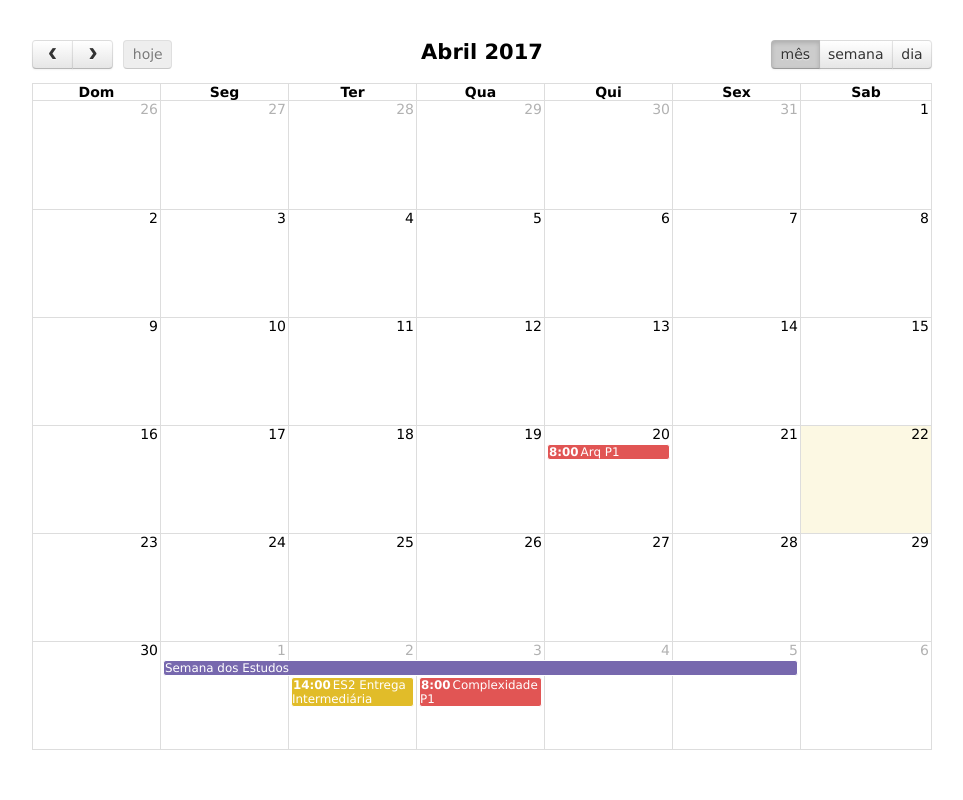
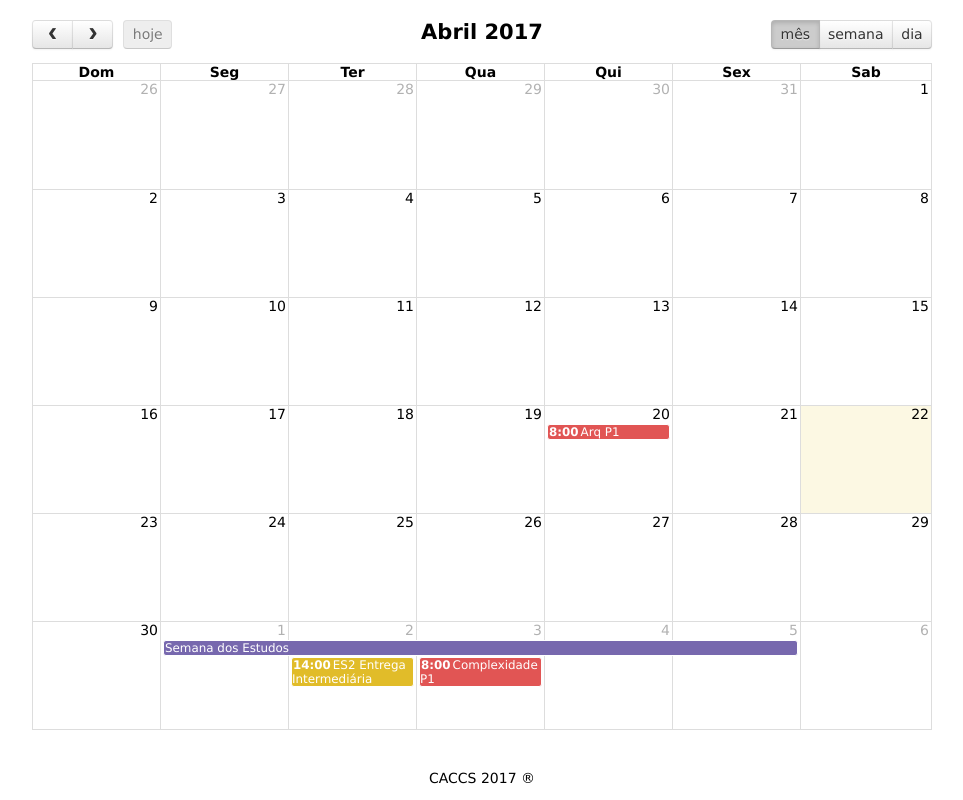
Before and after one commit to caccs/caccs.io, a PHP site: page / in a window 1280 px wide. Shown: the whole page, without its empty margins (158-1121 px from the left). Run offline with PHP 8.4, Linux system fonts and the light colour scheme.

Commit message:
adição do footer

```diff
--- a/index.php
+++ b/index.php
@@ -515,7 +515,14 @@
 	<style type="text/css">
 		body
 		{
-			margin-top: 40px;
+			margin-top: 20px;
+			text-align: center;
+			font-size: 14px;
+			font-family: "Lucida Grande",Helvetica,Arial,Verdana,sans-serif;
+		}
+		footer
+		{
+            margin-top: 40px;
 			text-align: center;
 			font-size: 14px;
 			font-family: "Lucida Grande",Helvetica,Arial,Verdana,sans-serif;
@@ -549,4 +556,7 @@
 	<div id='calendar'></div>
 
 </body>
+<footer>
+    CACCS 2017 &reg
+</footer>
 </html>
```
